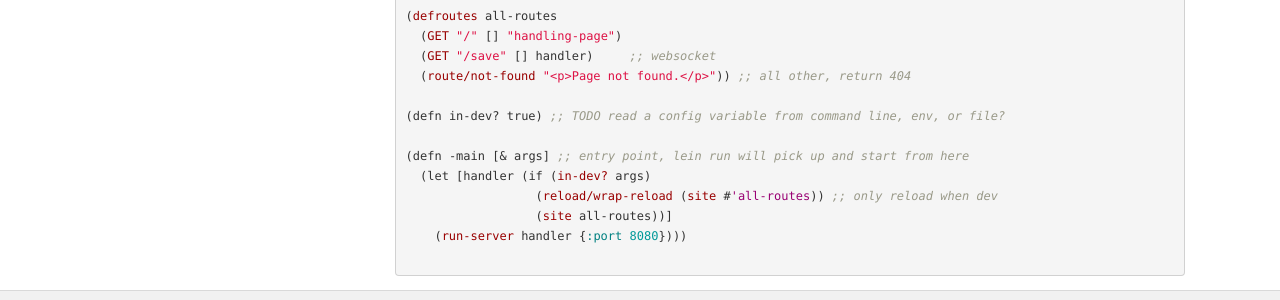
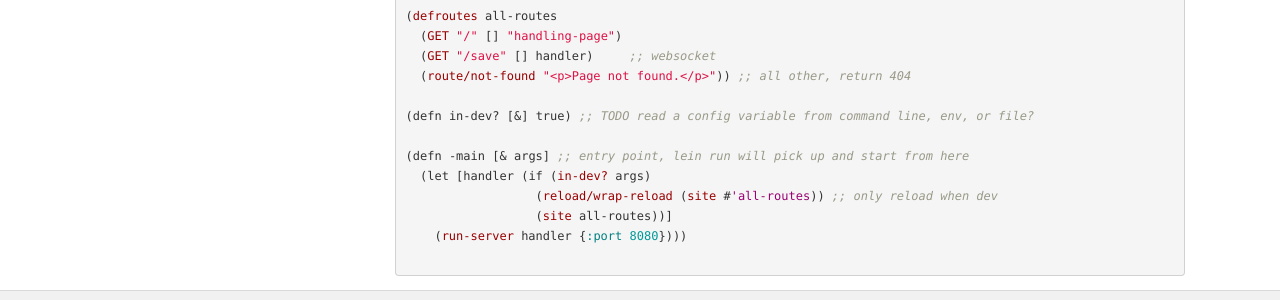
Before and after one commit to http-kit/http-kit.github.com, a Jekyll site: the page built from migration.html, in a window 1280 px wide and 900 px high, scrolled down 1294 px. Shown: the part 339-639 px from the top of the window. Built offline with Jekyll 4.4.1, drawn with Linux system fonts in a browser that asks for light colours; nearby versions of some CDN libraries; library files that are not in the unit come from our copies.

Commit message:
Fix in-dev?
The in-dev? function was missing a vector to for args, which would cause this code to blow up.

```diff
--- a/migration.html
+++ b/migration.html
@@ -82,7 +82,7 @@ lein run # start a server in :8080, hot code reload
   (GET "/save" [] handler)     ;; websocket
   (route/not-found "<p>Page not found.</p>")) ;; all other, return 404
 
-(defn in-dev? true) ;; TODO read a config variable from command line, env, or file?
+(defn in-dev? [&] true) ;; TODO read a config variable from command line, env, or file?
 
 (defn -main [& args] ;; entry point, lein run will pick up and start from here
   (let [handler (if (in-dev? args)
```
